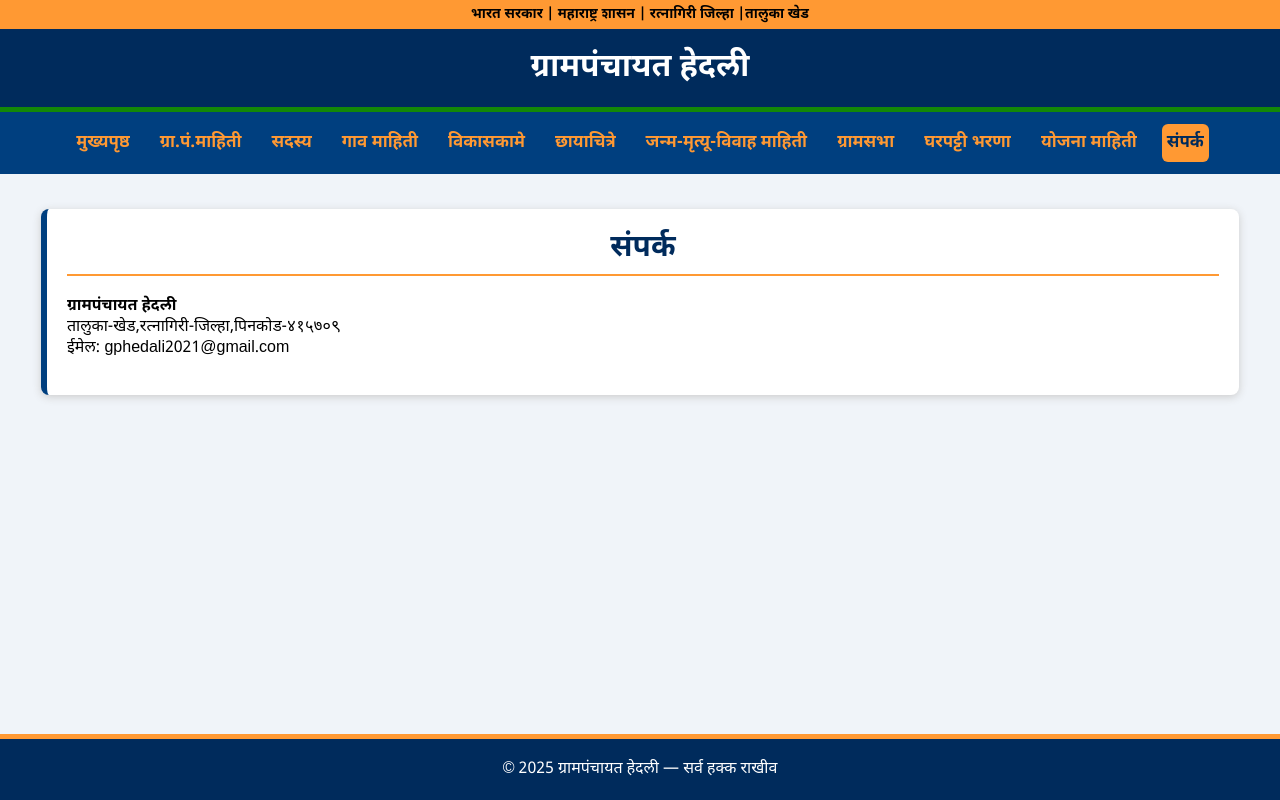
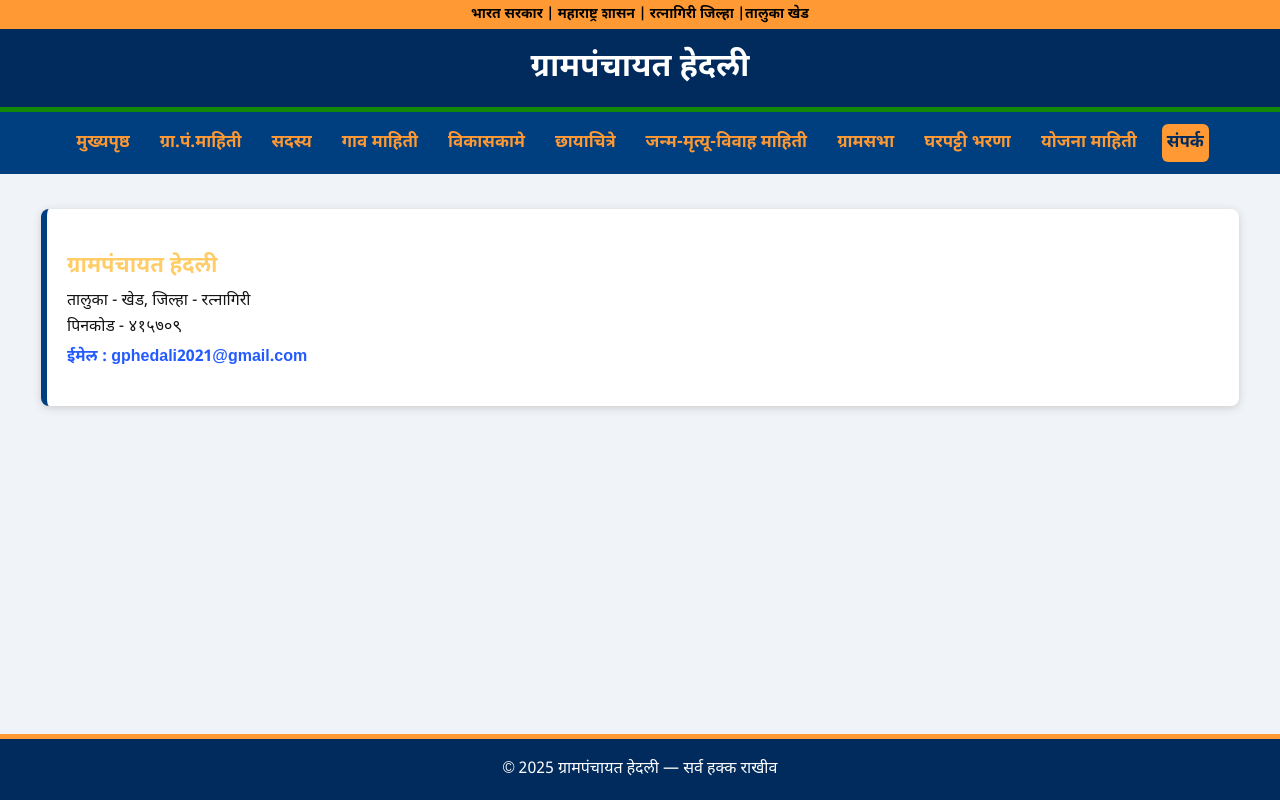
Before and after one commit to priyabadabe/grampancjhayathedali, a plain HTML site: page contact.html in a window 1280 px wide. Drawn offline with Linux system fonts and the light colour scheme.

Commit message:
contact changes

```diff
--- a/contact.html
+++ b/contact.html
@@ -30,8 +30,12 @@
 </nav>
 <main>
 <div class="section">
-<h2>संपर्क</h2>
-<p><b>ग्रामपंचायत हेदली</b><br>तालुका-खेड,रत्नागिरी-जिल्हा,पिनकोड-४१५७०९<br>ईमेल: gphedali2021@gmail.com</p>
+<div class="footer-address">
+    <h3>ग्रामपंचायत हेदली</h3>
+    <p>तालुका - खेड, जिल्हा - रत्नागिरी<br>
+    पिनकोड - ४१५७०९</p>
+
+    <p class="email">ईमेल : gphedali2021@gmail.com</p>
 </div>
 </main>
 <footer>© 2025 ग्रामपंचायत हेदली — सर्व हक्क राखीव</footer>
--- a/css/style.css
+++ b/css/style.css
@@ -192,6 +192,32 @@ border-top: 5px solid #ff9933;
    background: #ff9933;
     color: #002b5c !important;
 }
+
+
+.footer-address {
+    margin-top: 10px;
+    padding: 10px 0;
+    line-height: 1.6;
+}
+
+.footer-address h3 {
+    margin: 0;
+    font-size: 22px;
+    font-weight: 700;
+    color: #ffcc66; /* soft golden look */
+}
+
+.footer-address p {
+    margin: 5px 0;
+    font-size: 16px;
+       color: #141414;
+}
+
+.footer-address .email {
+    font-weight: bold;
+       color: #235bff;   /* light green highlight */
+}
+
 .info-list li::before {
     content: \"✔\";
     color: #002b5c;
```
